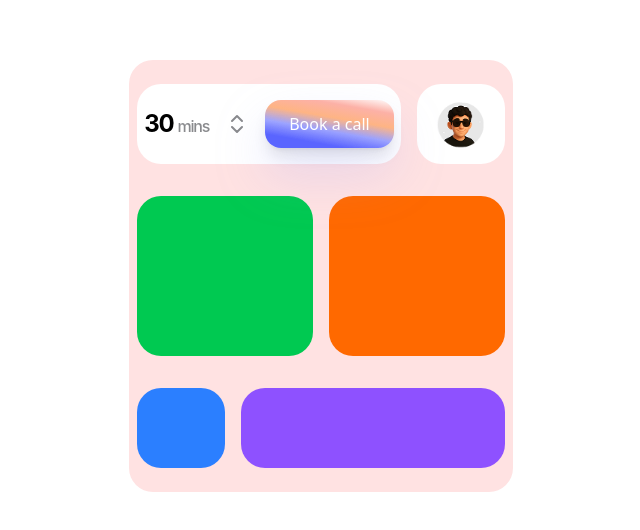
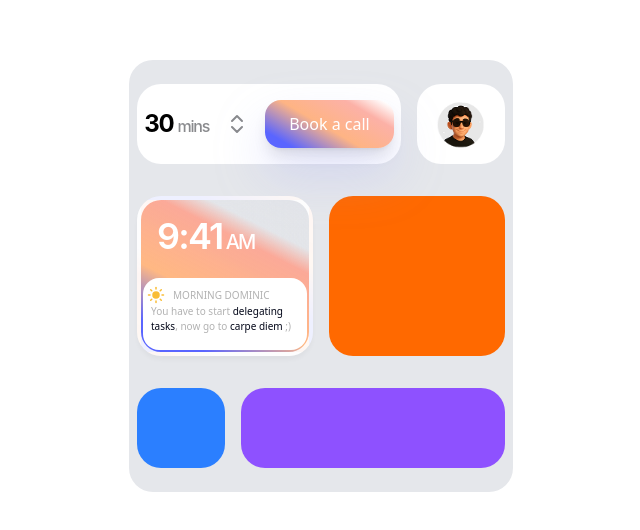
Before and after one commit to janakshukla/Dayui, a React (Vite) app: page /day6 in a window 1280 px wide. Shown: the part 124-654 px from the top of the page, without its empty margins (319-959 px from the left). Built offline with nearby package versions, Linux system fonts and the light colour scheme.

Commit message:
add: enhance Day6 component styling and layout for improved user experience

```diff
--- a/src/Pages/Day6.tsx
+++ b/src/Pages/Day6.tsx
@@ -6,7 +6,7 @@ import Upper from "../components/day6/Upper";
 const Day6 = () => {
   return (
     <div className="h-screen w-full flex justify-center items-center ">
-      <div className="aspect-square w-96 bg-red-100 p-2 rounded-3xl flex flex-col  justify-center items-center">
+      <div className="aspect-square w-96 bg-gray-200 scale-75 sm:scale-100 p-2 rounded-3xl flex flex-col  justify-center items-center">
         <Upper/>
         <Middle/>
         <Lower/>
--- a/src/components/day6/Middle.tsx
+++ b/src/components/day6/Middle.tsx
@@ -1,12 +1,30 @@
-
+import { Sun } from "lucide-react";
 
 const Middle = () => {
   return (
     <div className=" flex w-full gap-4 h-40 m-4  ">
-          <div className="w-1/2 rounded-3xl bg-green-500"></div>
-          <div className="w-1/2 rounded-3xl bg-orange-500"></div>
+      <div
+        className="text-white backdrop-blur-2xl border-4 border-white/90 flex flex-col justify-between  font-medium  w-1/2 rounded-3xl "
+        style={{
+          background:
+            "linear-gradient(206.7deg, rgba(217, 217, 217, 0.1) 21.15%, rgba(252, 165, 147, 0.940278) 31.41%, #FFB883 62.55%, #5A65FF 86.33%)",
+          boxShadow: "0px 4px 4px 0px #00000008",
+        }}
+      >
+        <h1 className="font-inter font-semibold tracking-tighter pt-4 pl-4 text-4xl" >
+          9:41 <span className="text-xl font-medium -ml-1 " >AM</span>
+        </h1>
+        <div className="h-1/2 w-full p-0.5 "  >
+          <div className=""></div>
+          <div className="bg-white w-full py-2 px-1 rounded-2xl h-full  ">
+            <p className="text-[#F9BD36] text-[10px] flex gap-2 items-center " > <Sun size={18} fill="#F9BD36" /> <span className="text-[#B2B2B2]" >MORNING DOMINIC</span> </p>
+            <p className="text-[#B2B2B2] text-[10px] px-1 " > You have to start <span className="text-slate-950" > delegating <br /> tasks</span>, now go to <span className="text-slate-950" > carpe diem </span> ;) </p>
+          </div>
         </div>
-  )
-}
+      </div>
+      <div className="w-1/2 rounded-3xl bg-orange-500"></div>
+    </div>
+  );
+};
 
-export default Middle
+export default Middle;
--- a/src/components/day6/Upper.tsx
+++ b/src/components/day6/Upper.tsx
@@ -17,7 +17,7 @@ const Upper = () => {
               className="px-6 py-3 rounded-2xl text-white backdrop-blur-2xl font-medium shadow-lg drop-shadow-2xl drop-shadow-[#939DFB40] "
               style={{
                 background:
-                  "linear-gradient(-170deg, #FFFFFF, #FCB1A7, #FEB484, #5A65FF90,#5A65FF,#5A65FF)",
+                  "linear-gradient(210.15deg, #FFFFFF 5.55%, #FCB1A7 23.44%, #FEB484 54.02%, #5A65FF 86.36%)",
               }}
             >
               Book a call
```
